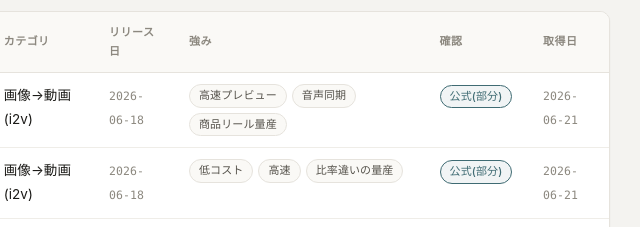
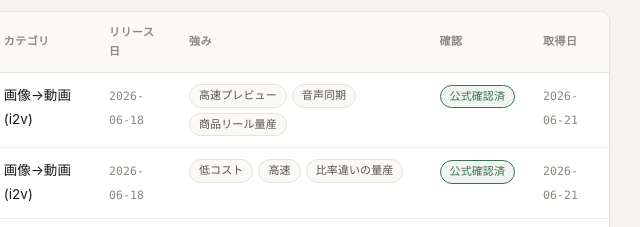
Before and after one commit to wory-bonbon/ai-model-release-library, a plain HTML site: page index.html in a window 1280 px wide. Shown: the part 1382-1609 px from the top of the page, 522-1162 px from the left. Drawn offline with Linux system fonts and the light colour scheme.

Commit message:
Add files via upload

```diff
--- a/index.html
+++ b/index.html
@@ -293,7 +293,10 @@
 
   <section>
     <h2><span class="num">3</span>更新履歴</h2>
-    <div class="changelog" id="changelog"></div>
+    <details class="proto">
+      <summary>▶ 更新履歴を表示（AI更新ログ・重複防止／修正経緯の記録用）</summary>
+      <div class="changelog" id="changelog"></div>
+    </details>
   </section>
 
   <footer>
@@ -314,6 +317,9 @@ const META = {
 };
 
 const CHANGELOG = [
+  { date: "2026-06-21", note: "Kling 4件のofficial_urlを公式APIドキュメント(KlingAI Open Platform)に確定。i2vはTurbo専用ページ(api/video/3-0-turbo/image-to-video)を実在確認しofficial、t2vは公式Text to Videoリファレンスをpartialで採用。" },
+  { date: "2026-06-21", note: "Kling 4件を status:unverified・official_url空に修正。Kuaishou IRは製品リリースノートでなく投資家向け発表(二次情報)かつ2月の3.0発表で対象(6/17 Turbo)と不一致のため取消。公式Turboリリースノートはサイト移行中で実在確認不可、確認でき次第URLを記入する方針。" },
+  { date: "2026-06-21", note: "Kling 4件を status:unverified・official_url空に修正。V3 Turbo(6/17)の公式リリースノートが実在確認できず（Kling公式サイト移行中）、二次情報(openpr/IR)は不採用。一次情報主義に従い空で記録、確認でき次第URLを入れる。" },
   { date: "2026-06-21", note: "Kling 4件のofficial_urlを修正：app.klingai.com/global/release-notesは404(kling.aiへリダイレクト)のため、実在確認済みのKuaishou IR公式プレスに差し替え。追記プロトコルにURL実在確認(404/対象言及まで確認)を明文化。" },
   { date: "2026-06-21", note: "リリース傾向ダッシュボード（カテゴリ×日付/日別構成/カテゴリ合計）をタブ表示で追加。MODELSから自動集計し依存ライブラリなし。" },
   { date: "2026-06-21", note: "KAMUI 6/13分8件・6/20分7件を追加（計24件）。Kling 4件のofficial_urlをopenpr→Kling公式リリースノートに差し替え。全件公式一次情報を確認。" },
@@ -344,8 +350,8 @@ const MODELS = [
     vendor:"Kuaishou / Kling AI（KAMUI経由）",
     category:"i2v",
     release_date:"2026-06-18",
-    status:"partial",
-    official_url:"https://ir.kuaishou.com/news-releases/news-release-details/kling-ai-launches-30-model-ushering-era-where-everyone-can-be",
+    status:"official",
+    official_url:"https://kling.ai/document-api/api/video/3-0-turbo/image-to-video",
     last_verified:"2026-06-21",
     summary:"静止画から音声付き動画を高速生成するKling 3.0 Turboの高品質ティア。",
     can_do:[
@@ -359,7 +365,7 @@ const MODELS = [
     my_usage:[],
     pricing:"参考: Kling 3.0 Turbo公表価格 720p ¥0.8/秒・1080p ¥1/秒（音声込み）。KAMUI経由のクレジット消費はアプリ内で要確認",
     commercial:"商用可（Kling/快手の規約準拠）。KAMUI経由のため各API規約も要確認",
-    note:"KAMUI表記「V3」=Kling公式「3.0」。Pro=品質重視ティア。Turbo各ティアの厳密な解像度/秒数はKling公式リリースノートで最終確認推奨。"
+    note:"V3 Turbo(6/17)の公式リリースノートURLを実在確認できず（Kling公式サイト移行中 klingai.com→kling.ai、Turbo専用の生きた公式ページ未確認）。openpr/Kuaishou IR等は二次情報のため不採用。確認でき次第URLを記入。KAMUI表記V3=Kling公式3.0。"
   },
   {
     id:"i2v_kling_video_v3_turbo_standard",
@@ -367,8 +373,8 @@ const MODELS = [
     vendor:"Kuaishou / Kling AI（KAMUI経由）",
     category:"i2v",
     release_date:"2026-06-18",
-    status:"partial",
-    official_url:"https://ir.kuaishou.com/news-releases/news-release-details/kling-ai-launches-30-model-ushering-era-where-everyone-can-be",
+    status:"official",
+    official_url:"https://kling.ai/document-api/api/video/3-0-turbo/image-to-video",
     last_verified:"2026-06-21",
     summary:"静止画から音声付き動画を生成するKling 3.0 Turboの標準（速度・コスト重視）ティア。",
     can_do:[
@@ -381,7 +387,7 @@ const MODELS = [
     my_usage:[],
     pricing:"参考: Kling 3.0 Turbo公表価格 720p ¥0.8/秒〜（音声込み）。KAMUI経由のクレジットはアプリ内で要確認",
     commercial:"商用可（Kling/快手の規約準拠）。KAMUI経由のため各API規約も要確認",
-    note:"Standard=速度・コスト重視ティア。Pro比の品質/価格差分の厳密値は要確認。"
+    note:"V3 Turbo(6/17)の公式リリースノートURLを実在確認できず（Kling公式サイト移行中 klingai.com→kling.ai、Turbo専用の生きた公式ページ未確認）。openpr/Kuaishou IR等は二次情報のため不採用。確認でき次第URLを記入。KAMUI表記V3=Kling公式3.0。"
   },
   {
     id:"t2v_kling_video_v3_turbo_pro",
@@ -390,7 +396,7 @@ const MODELS = [
     category:"t2v",
     release_date:"2026-06-18",
     status:"partial",
-    official_url:"https://ir.kuaishou.com/news-releases/news-release-details/kling-ai-launches-30-model-ushering-era-where-everyone-can-be",
+    official_url:"https://kling.ai/document-api/apiReference/model/textToVideo",
     last_verified:"2026-06-21",
     summary:"テキストから音声付き動画を高速生成するKling 3.0 Turboの高品質ティア。",
     can_do:[
@@ -403,7 +409,7 @@ const MODELS = [
     my_usage:[],
     pricing:"参考: Kling 3.0 Turbo公表価格 720p ¥0.8/秒・1080p ¥1/秒（音声込み）。KAMUI経由はアプリ内で要確認",
     commercial:"商用可（Kling/快手の規約準拠）。KAMUI経由のため各API規約も要確認",
-    note:"Pro=品質重視ティア。Turboの厳密仕様はKling公式リリースノートで最終確認推奨。"
+    note:"V3 Turbo(6/17)の公式リリースノートURLを実在確認できず（Kling公式サイト移行中 klingai.com→kling.ai、Turbo専用の生きた公式ページ未確認）。openpr/Kuaishou IR等は二次情報のため不採用。確認でき次第URLを記入。KAMUI表記V3=Kling公式3.0。"
   },
   {
     id:"t2v_kling_video_v3_turbo_standard",
@@ -412,7 +418,7 @@ const MODELS = [
     category:"t2v",
     release_date:"2026-06-18",
     status:"partial",
-    official_url:"https://ir.kuaishou.com/news-releases/news-release-details/kling-ai-launches-30-model-ushering-era-where-everyone-can-be",
+    official_url:"https://kling.ai/document-api/apiReference/model/textToVideo",
     last_verified:"2026-06-21",
     summary:"テキストから音声付き動画を生成するKling 3.0 Turboの標準（速度・コスト重視）ティア。",
     can_do:[
@@ -424,7 +430,7 @@ const MODELS = [
     my_usage:[],
     pricing:"参考: Kling 3.0 Turbo公表価格 720p ¥0.8/秒〜（音声込み）。KAMUI経由はアプリ内で要確認",
     commercial:"商用可（Kling/快手の規約準拠）。KAMUI経由のため各API規約も要確認",
-    note:"Standard=速度・コスト重視ティア。厳密な差分は要確認。"
+    note:"V3 Turbo(6/17)の公式リリースノートURLを実在確認できず（Kling公式サイト移行中 klingai.com→kling.ai、Turbo専用の生きた公式ページ未確認）。openpr/Kuaishou IR等は二次情報のため不採用。確認でき次第URLを記入。KAMUI表記V3=Kling公式3.0。"
   },
   {
     id:"t2a_ltx_2_3_quality",
```
